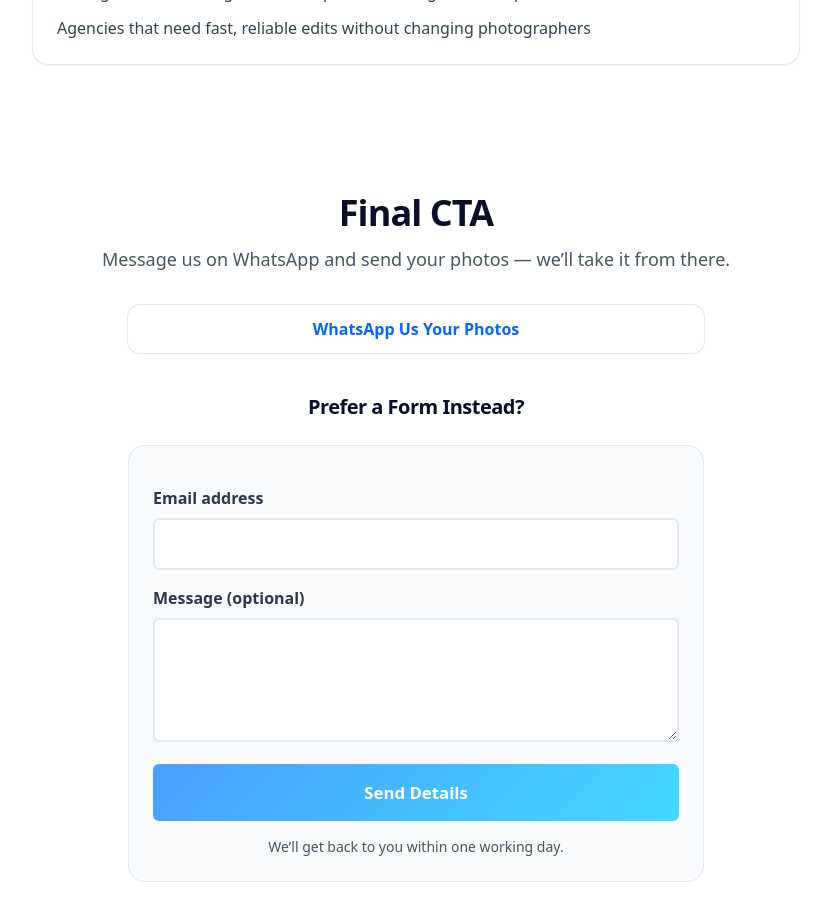
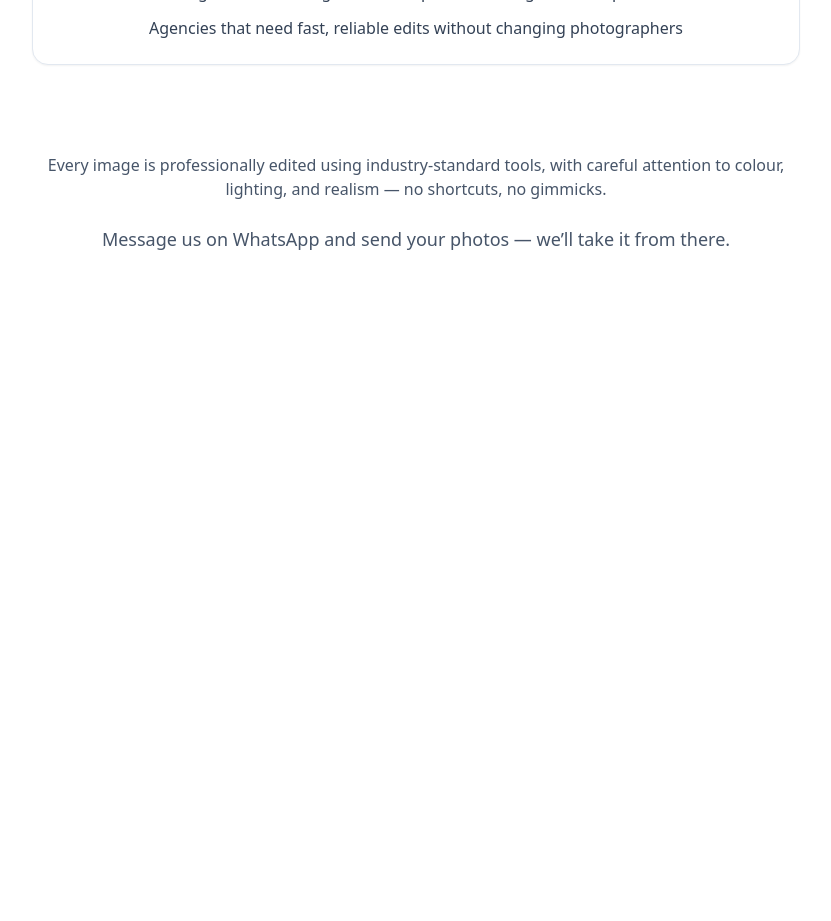
Before and after one commit to PatchLore/fixblox-websites, a Next.js app: page /websites/listing-hero in a window 1280 px wide. Shown: the part 3020-3941 px from the top of the page, without its empty margins (224-1055 px from the left). After the commit the page ends 3337 px from the top, so only its background shows below. Built offline with nearby package versions, Linux system fonts and the light colour scheme.

Commit message:
chore: polish listing-hero content and soften close

```diff
--- a/src/app/listing-hero/page.tsx
+++ b/src/app/listing-hero/page.tsx
@@ -267,9 +267,9 @@ export default function ListingHeroPage() {
             </h2>
           </div>
 
-          <div className="mx-auto mt-10 max-w-3xl rounded-2xl border border-slate-200 bg-white p-6 shadow-sm">
+          <div className="mx-auto mt-10 max-w-3xl rounded-2xl border border-slate-200 bg-white p-6 text-center shadow-sm">
             <ul className="space-y-3 text-sm text-slate-700 sm:text-base">
-              <li>Estate agents who want more clicks and better enquiries on Rightmove / Zoopla</li>
+              <li>Estate agents who want more clicks and better enquiries on Rightmove and Zoopla</li>
               <li>Lettings teams wanting consistent, polished listings across a portfolio</li>
               <li>Agencies that need fast, reliable edits without changing photographers</li>
             </ul>
@@ -279,88 +279,16 @@ export default function ListingHeroPage() {
 
       {/* Final CTA */}
       <section className="bg-white">
-        <div className="mx-auto max-w-6xl px-4 py-14 sm:py-16">
+        <div className="mx-auto max-w-6xl px-4 pb-14 pt-4 sm:pb-16 sm:pt-6">
           <div className="mx-auto max-w-3xl text-center">
-            <h2 className="text-3xl font-bold tracking-tight text-[#0A0E27] sm:text-4xl">
-              Final CTA
-            </h2>
-            <p className="mt-3 text-base text-slate-600 sm:text-lg">
+            <p className="text-sm text-slate-600 sm:text-base">
+              Every image is professionally edited using industry-standard tools, with careful attention to colour,
+              lighting, and realism — no shortcuts, no gimmicks.
+            </p>
+            <p className="mt-6 text-base text-slate-600 sm:text-lg">
               Message us on WhatsApp and send your photos — we’ll take it from there.
             </p>
           </div>
-
-          <div className="mx-auto mt-8 max-w-xl">
-            <a
-              href={whatsappHref}
-              target="_blank"
-              rel="noopener noreferrer"
-              className="inline-flex w-full items-center justify-center rounded-xl bg-white px-6 py-3 text-base font-semibold text-[#0066FF] shadow-sm ring-1 ring-slate-200 transition hover:bg-slate-50"
-            >
-              WhatsApp Us Your Photos
-            </a>
-          </div>
-
-          {/* Formspree contact form (secondary CTA) */}
-          <section id="form" className="mx-auto mt-10 max-w-xl">
-            <h3 className="text-center text-xl font-bold tracking-tight text-[#0A0E27]">
-              Prefer a Form Instead?
-            </h3>
-
-            <div className="mt-6 rounded-2xl border border-slate-200 bg-slate-50 p-6">
-              {submitStatus === 'success' ? (
-                <div className="text-center py-2">
-                  <div className="text-green-700 text-base font-semibold">
-                    Thanks — we’ll be in touch shortly.
-                  </div>
-                </div>
-              ) : (
-                <form action="https://formspree.io/f/xqeavjrq" method="POST" className="space-y-4">
-                  <input type="hidden" name="_subject" value="New Website Enquiry – FixBlox" />
-                  <input type="hidden" name="_next" value={redirectUrl} />
-                  <input type="hidden" name="source" value="listing-hero" />
-
-                  <div>
-                    <label htmlFor="email" className="block mb-2 font-semibold text-[#2d3748]">
-                      Email address
-                    </label>
-                    <input
-                      type="email"
-                      id="email"
-                      name="email"
-                      required
-                      className="w-full p-3 border-2 border-[#e2e8f0] rounded-md text-base font-sans transition-colors focus:outline-none focus:border-[#4A9EFF] bg-white"
-                    />
-                  </div>
-
-                  <div>
-                    <label htmlFor="message" className="block mb-2 font-semibold text-[#2d3748]">
-                      Message (optional)
-                    </label>
-                    <textarea
-                      id="message"
-                      name="message"
-                      rows={4}
-                      className="w-full p-3 border-2 border-[#e2e8f0] rounded-md text-base font-sans transition-colors focus:outline-none focus:border-[#4A9EFF] bg-white"
-                    />
-                  </div>
-
-                  <button
-                    type="submit"
-                    className="w-full p-4 text-white border-none rounded-md text-[1.05rem] font-semibold cursor-pointer"
-                    style={{
-                      background: 'linear-gradient(135deg, #4A9EFF 0%, #42D9FF 100%)',
-                    }}
-                  >
-                    Send Details
-                  </button>
-
-                  <p className="text-center text-sm text-slate-600">
-                    We’ll get back to you within one working day.
-                  </p>
-                </form>
-              )}
-            </div>
-          </section>
         </div>
       </section>
     </main>
```
